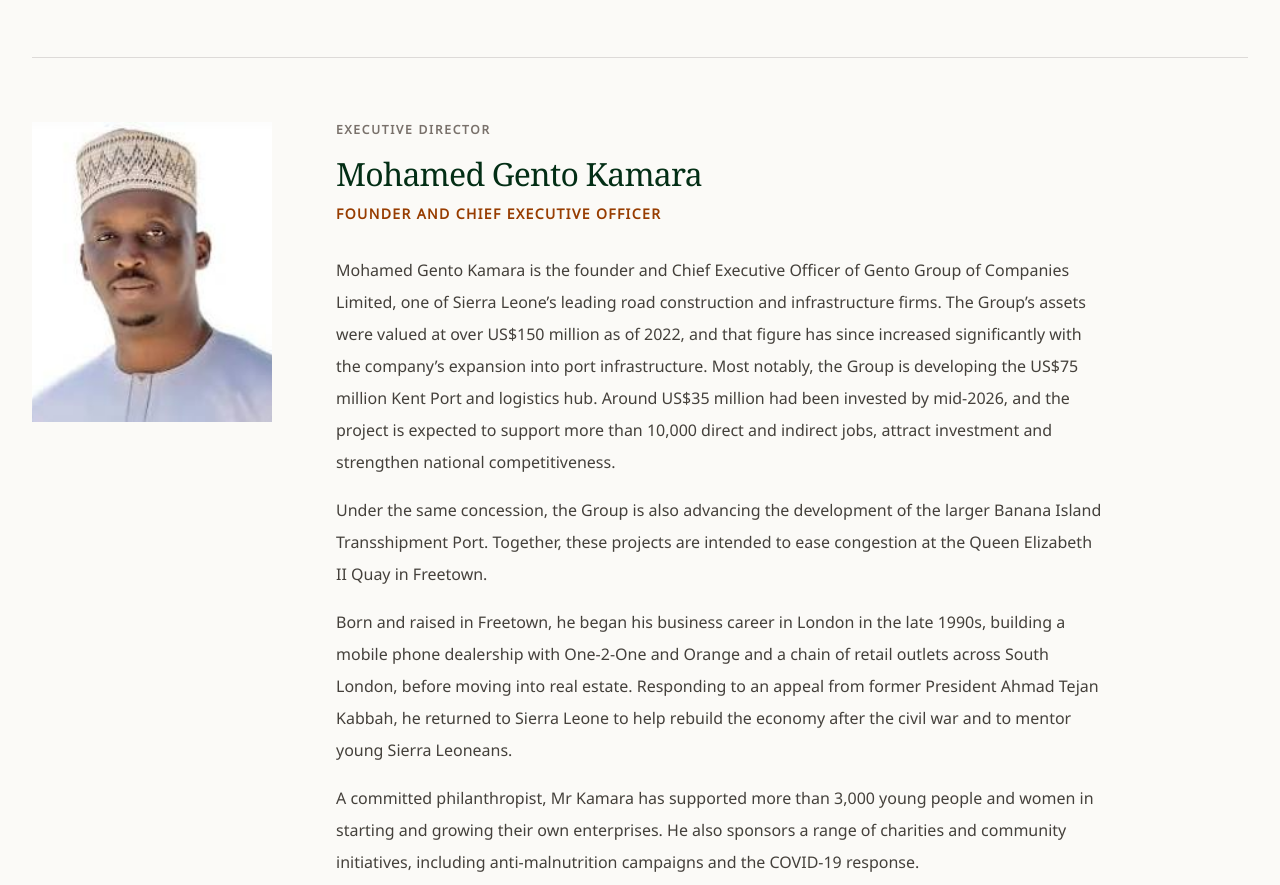
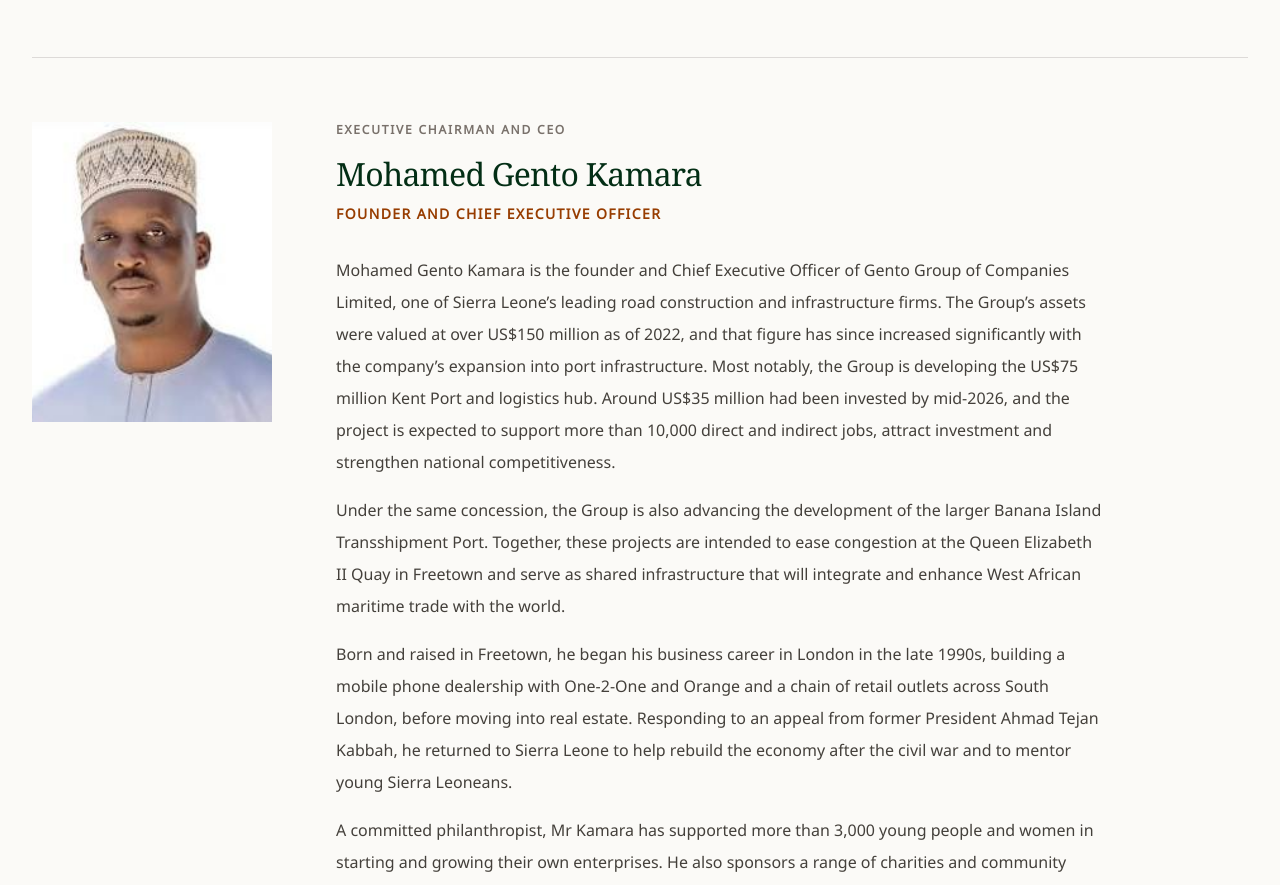
Before and after one commit to fixsl/gento-group-website, a Next.js app: page /board-of-directors in a window 1280 px wide. Shown: the part 1460-2345 px from the top of the page. Built offline with nearby package versions, Linux system fonts and the light colour scheme.

Commit message:
Update Mohamed Gento Kamara profile

```diff
--- a/src/app/board-of-directors/page.tsx
+++ b/src/app/board-of-directors/page.tsx
@@ -26,13 +26,13 @@ const directors = [
   {
     name: 'Mohamed Gento Kamara',
     title: 'Founder and Chief Executive Officer',
-    classification: 'Executive Director',
+    classification: 'Executive Chairman and CEO',
     initials: 'MK',
     portrait: '/images/board/mohamed-kamara.png',
     portraitPosition: 'object-top',
     biography: [
       'Mohamed Gento Kamara is the founder and Chief Executive Officer of Gento Group of Companies Limited, one of Sierra Leone’s leading road construction and infrastructure firms. The Group’s assets were valued at over US$150 million as of 2022, and that figure has since increased significantly with the company’s expansion into port infrastructure. Most notably, the Group is developing the US$75 million Kent Port and logistics hub. Around US$35 million had been invested by mid-2026, and the project is expected to support more than 10,000 direct and indirect jobs, attract investment and strengthen national competitiveness.',
-      'Under the same concession, the Group is also advancing the development of the larger Banana Island Transshipment Port. Together, these projects are intended to ease congestion at the Queen Elizabeth II Quay in Freetown.',
+      'Under the same concession, the Group is also advancing the development of the larger Banana Island Transshipment Port. Together, these projects are intended to ease congestion at the Queen Elizabeth II Quay in Freetown and serve as shared infrastructure that will integrate and enhance West African maritime trade with the world.',
       'Born and raised in Freetown, he began his business career in London in the late 1990s, building a mobile phone dealership with One-2-One and Orange and a chain of retail outlets across South London, before moving into real estate. Responding to an appeal from former President Ahmad Tejan Kabbah, he returned to Sierra Leone to help rebuild the economy after the civil war and to mentor young Sierra Leoneans.',
       'A committed philanthropist, Mr Kamara has supported more than 3,000 young people and women in starting and growing their own enterprises. He also sponsors a range of charities and community initiatives, including anti-malnutrition campaigns and the COVID-19 response.',
       'He was educated at Kissy Municipal Primary School and Ahmadiyya Muslim Secondary School in Freetown, and later studied at Lewisham College, London, but was unable to complete his studies due to several constraints.',
```
